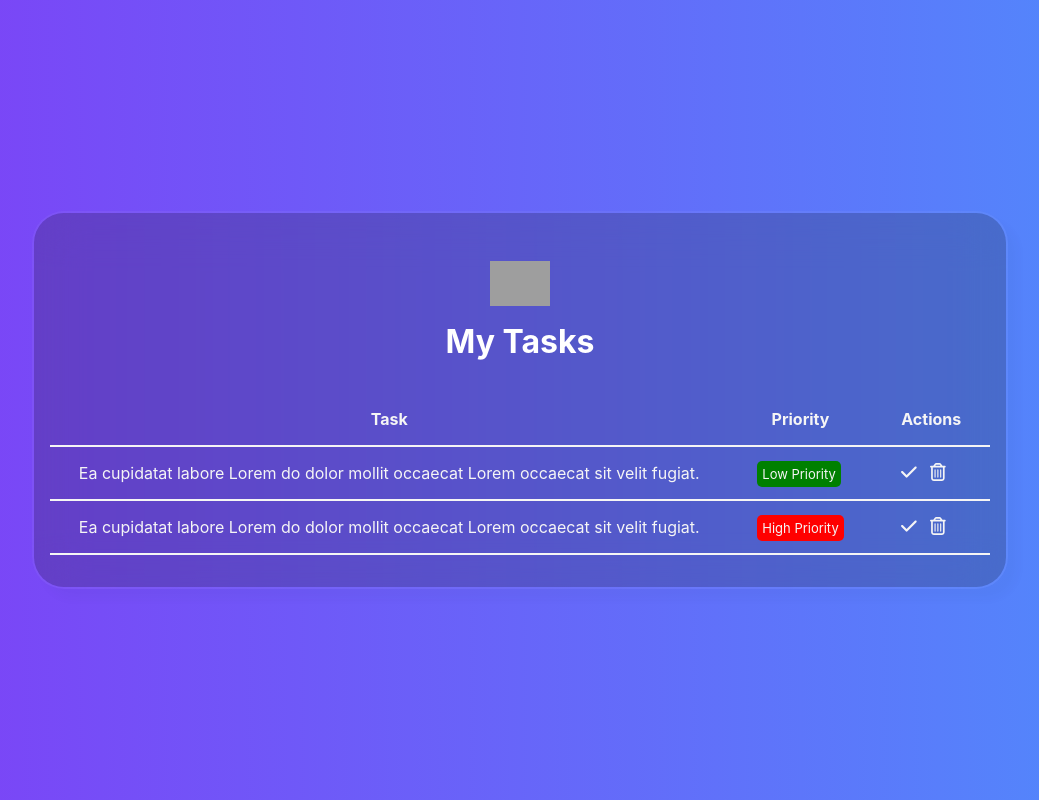
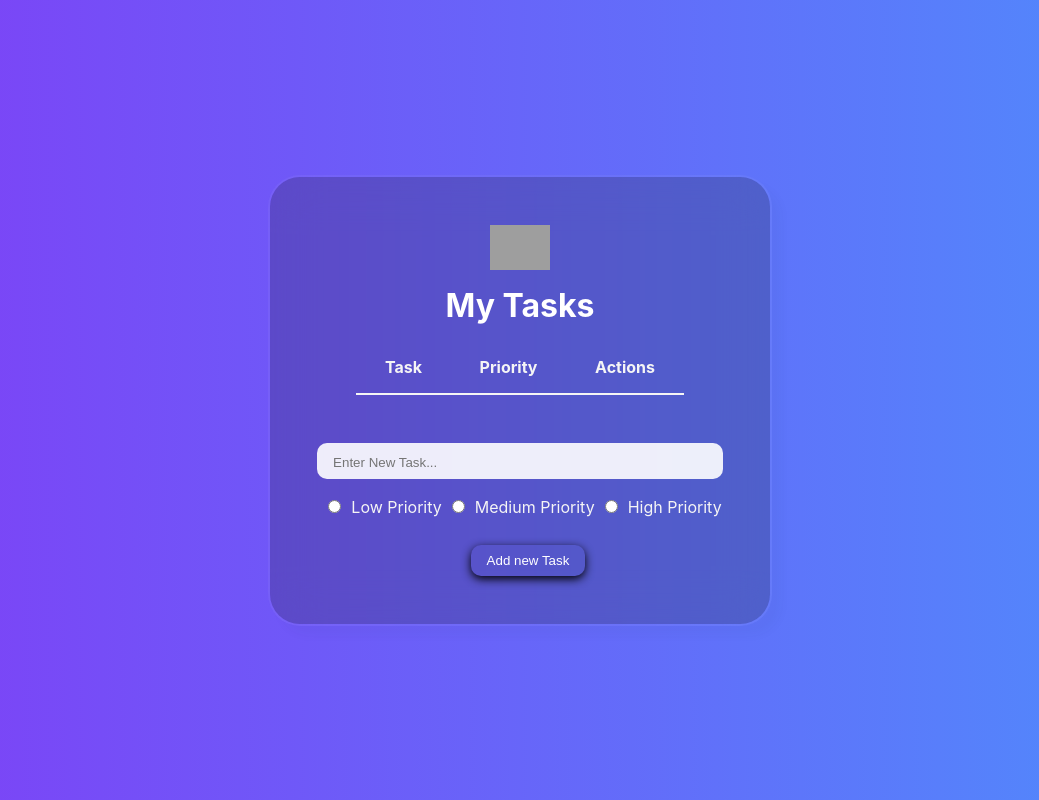
Before and after one commit to Harsh09889/beautiful-todo, a React (Create React App) app: page / in a window 1280 px wide. Shown: the whole page, without its empty margins (120-1159 px from the left). Built offline with nearby package versions, Linux system fonts and the light colour scheme; grey boxes are pictures that could not be loaded; the HTML template or start-up script is replaced by a standard one.

Commit message:
first deployement i.e. todo-1.0

```diff
--- a/src/App.js
+++ b/src/App.js
@@ -8,9 +8,7 @@ function App() {
         <img alt="logo" src="https://mdbcdn.b-cdn.net/img/Photos/new-templates/bootstrap-todo-list/check1.webp" />
         <h1 className="head-text">My Tasks</h1>
       </div>
-
       <Table />
-
     </div>
   );
 }
--- /dev/null
+++ b/src/components/AddTask.js
@@ -0,0 +1,51 @@
+import React, { useState } from 'react'
+
+export default function AddTask(props) {
+
+    const [priority,setPriority] = useState('High')
+    const [taskText,setTaskText] = useState('');
+
+
+    const priorityChanged = (e) => {
+        setPriority(e.target.value)
+    }
+
+    const textChanged = (e) => {
+        setTaskText((p) => {
+            return e.target.value
+        })
+    }
+
+    const submitClicked = (e) => {
+        e.preventDefault();
+        taskText && props.add(taskText,priority)
+        setTaskText('')
+    }
+
+    return (
+        <form className="add-task">
+            <div className="form-outline">
+                <input type="text" id="form2" className="form-control" placeholder='Enter New Task...' value={taskText} onChange={textChanged}/>
+            </div>
+            <div className='btn-grp'>
+            <div className='radio-col'>
+
+            <input className='radios' type="radio" value = "Low" name="priority" id="lo" onChange={priorityChanged}/>
+            <label htmlFor = "lo">Low Priority</label>
+
+
+            <input className='radios' type="radio" value = "Medium" name="priority" id="me" onChange={priorityChanged}/>
+            <label htmlFor = "me">Medium Priority</label>
+
+
+            <input className='radios' type="radio" value = "High" name="priority" id="hi" onChange={priorityChanged}/>
+            <label htmlFor = "hi">High Priority</label>
+
+            </div>
+
+            <button type="submit" className="btn" onClick={submitClicked}>Add new Task</button>
+
+            </div>
+        </form>
+    )
+}
--- a/src/components/RowItem.js
+++ b/src/components/RowItem.js
@@ -26,7 +26,7 @@ export default function RowItem(props) {
 
             <td>
                 <FontAwesomeIcon onClick={props.toggleIsComplete} className='action-icon' icon={faCheck} />
-                <FontAwesomeIcon className='action-icon' icon={faTrashAlt} />
+                <FontAwesomeIcon onClick={props.deleteTask} className='action-icon' icon={faTrashAlt} />
             </td>
         </tr>
 
--- a/src/components/Table.js
+++ b/src/components/Table.js
@@ -1,32 +1,66 @@
 import React from 'react'
 import RowItem from './RowItem'
 import { useState } from "react";
-import Tasks from './Tasks';
+// import Tasks from './Tasks';
+import AddTask from './AddTask';
 
 export default function Table() {
 
-const [tasks,setTasks] = useState(Tasks);
+    const [tasks, setTasks] = useState([]);
 
     const toggleIsComplete = (id) => {
 
         setTasks((prev) => {
 
-        let newer =  prev.map((task) => {
-           return task.id === id ? {...task, isComplete : !task.isComplete} : {...task};
+            let newer = prev.map((task) => {
+                return task.id === id ? { ...task, isComplete: !task.isComplete } : { ...task };
             })
 
             return newer;
         })
     }
 
+    const addTaskHandler = (taskText,priority) => {
+
+        const newTask = {
+            id: tasks.length+1,
+            task:taskText,
+            priority:priority,
+            isComplete:false
+        }
+        const newTasks = [...tasks]
+        newTasks.push(newTask)
+
+        setTasks(newTasks)
+    }
+
+    const deleteTask = (id) => {
+
+        const delTasks = []
+
+        tasks.map((task) => {
+            return (task.id !== id && delTasks.push(task))
+        })
+
+        setTasks(delTasks)
+    }
+
+
+
     const row = tasks.map((task) => {
-    return(
-
-        <RowItem key = {task.id} priority = {task.priority} task={task.task} toggleIsComplete = {() => toggleIsComplete(task.id)} isComplete = {task.isComplete}/>
+        return (
+            <RowItem
+            key={task.id}
+            priority={task.priority}
+            task={task.task}
+            toggleIsComplete={() => toggleIsComplete(task.id)} isComplete={task.isComplete}
+            deleteTask= {() => deleteTask(task.id)}
+            />
         )
     })
 
     return (
+        <>
             <table>
                 <thead>
                     <tr>
@@ -39,6 +73,8 @@ const row = tasks.map((task) => {
                     {row}
                 </tbody>
             </table>
+            <AddTask add = {addTaskHandler}/>
+        </>
 
     )
 }
--- a/src/components/Tasks.js
+++ /dev/null
@@ -1,17 +0,0 @@
-const tasks = [
-    {
-        id: 1,
-        task: 'Ea cupidatat labore Lorem do dolor mollit occaecat Lorem occaecat sit velit fugiat.',
-        priority: 'Low',
-        isComplete: false
-    },
-
-    {
-        id: 2,
-        task: 'Ea cupidatat labore Lorem do dolor mollit occaecat Lorem occaecat sit velit fugiat.',
-        priority: 'High',
-        isComplete: false
-    }
-]
-
-export default tasks;
--- a/src/index.css
+++ b/src/index.css
@@ -28,6 +28,8 @@ body {
 
 .card{
   padding: 2rem 1rem;
+  min-width: 50%;
+  box-shadow: 0px 3px 10px black;
 }
 
 .mask-custom{
@@ -57,7 +59,7 @@ body {
 
 table{
   border-collapse: collapse;
-  margin-top: 2rem;
+  margin: 1rem auto;
 }
 
 tr{
@@ -95,3 +97,50 @@ td,th {
   font-size: large;
   cursor: pointer;
 }
+
+.add-task {
+  display: flex;
+  flex-direction: column;
+  justify-content: center;
+  align-items: center;
+  margin-top: 3rem;
+}
+
+.form-outline{
+  background-color: rgba(255, 255, 255, 0.9);
+  padding: 0.5rem 1rem;
+  border-radius: 10px;
+  width: 80%;
+}
+
+.form-outline > input {
+  color: black;
+  width: 100%;
+  border: none;
+  outline: none;
+  background-color: transparent;
+}
+
+.btn-grp{
+  display: flex;
+  flex-direction: column;
+  justify-content: center;
+  align-items: center;
+  padding: 1rem 2rem;
+}
+
+.radios{
+  margin: 5px 10px;
+  margin-bottom: 2rem;
+}
+
+.add-task > .btn-grp > .btn {
+  color: white;
+  background-color: transparent;
+  padding: 0.5rem 1rem;
+  border: none;
+  border-radius: 10px;
+  margin-left: 1rem;
+  box-shadow: 0px 3px 10px black;
+  cursor: pointer;
+}
```
Lines whose indentation alone changed are shown as unchanged.
